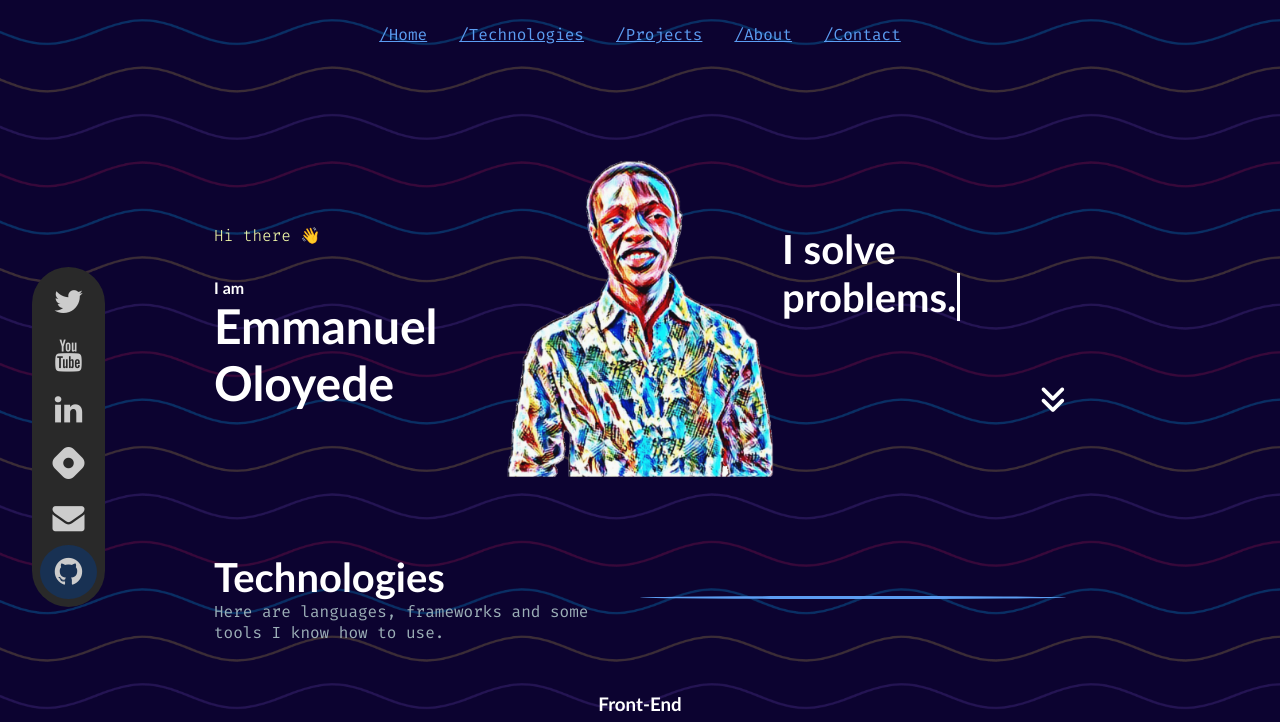
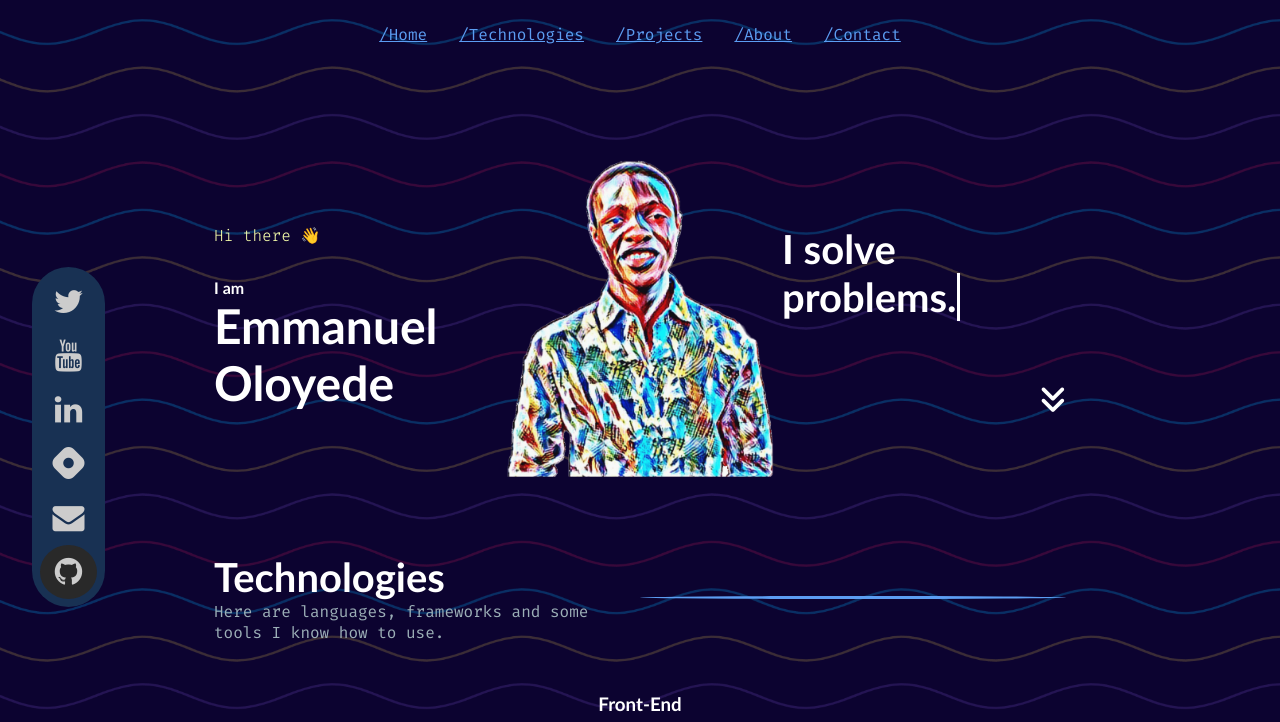
Before and after one commit to techemmy/techemmy.github.io, a plain HTML site: page index.html in a window 1280 px wide. In both pictures the pointer is over the link 68 px from the left and 571 px from the top of the page. Shown: the top 722 px of the page. Drawn offline with Linux system fonts and the light colour scheme; a web font is replaced by a local one.

Commit message:
style: change side navigation bar background and github background

```diff
--- a/style.css
+++ b/style.css
@@ -453,7 +453,7 @@ section.project img {
 }
 
 .side-socials {
-  background-color: var(--codebg-color);
+  background-color: #183153;
   border-radius: 50px;
   margin-left: 2rem;
   position: fixed;
@@ -506,7 +506,7 @@ section.project img {
 }
 
 .to-dev:hover {
-  background: #183153;
+  background: var(--codebg-color);
 }
 
 @keyframes circle-anim {
```
